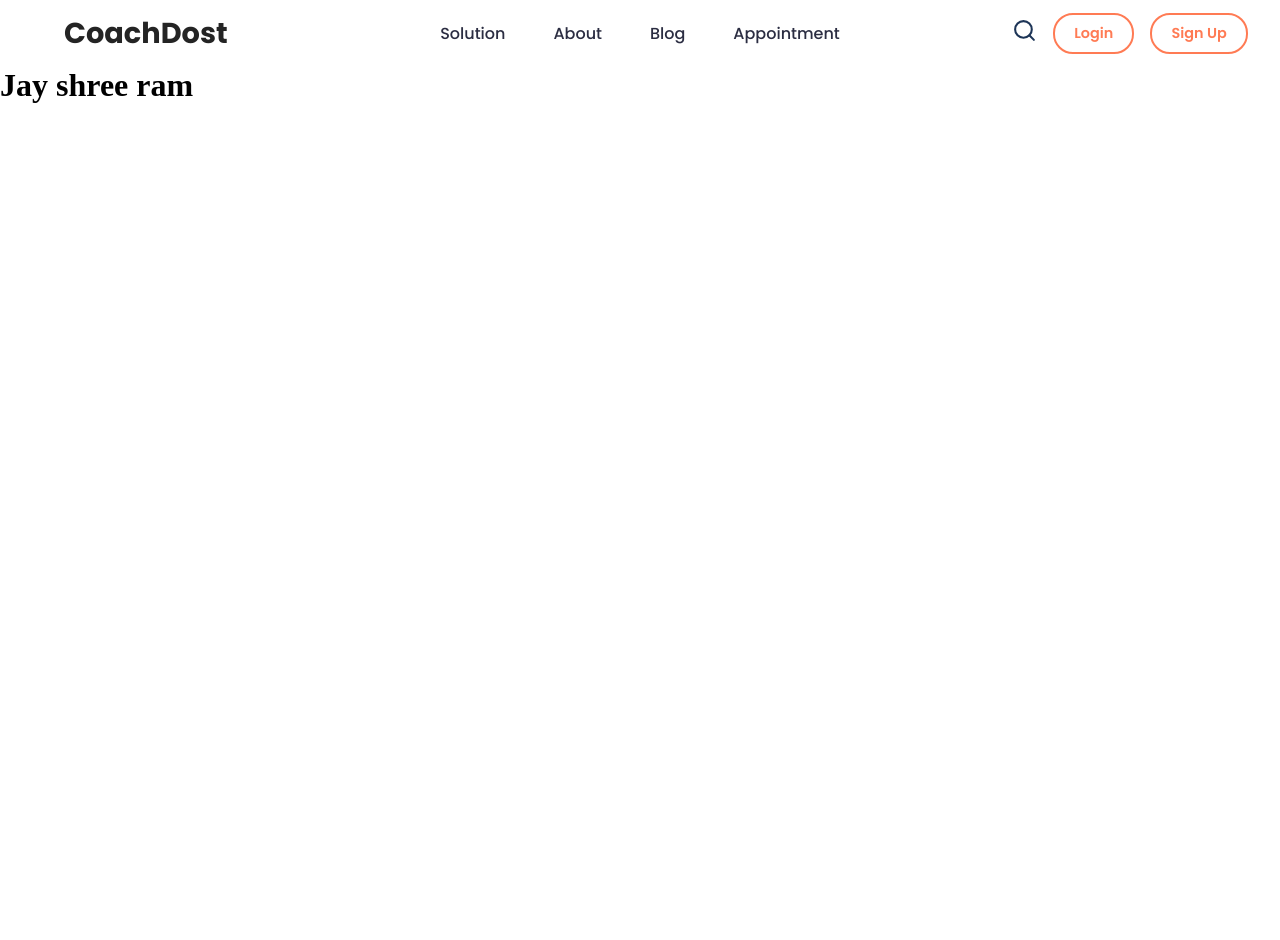
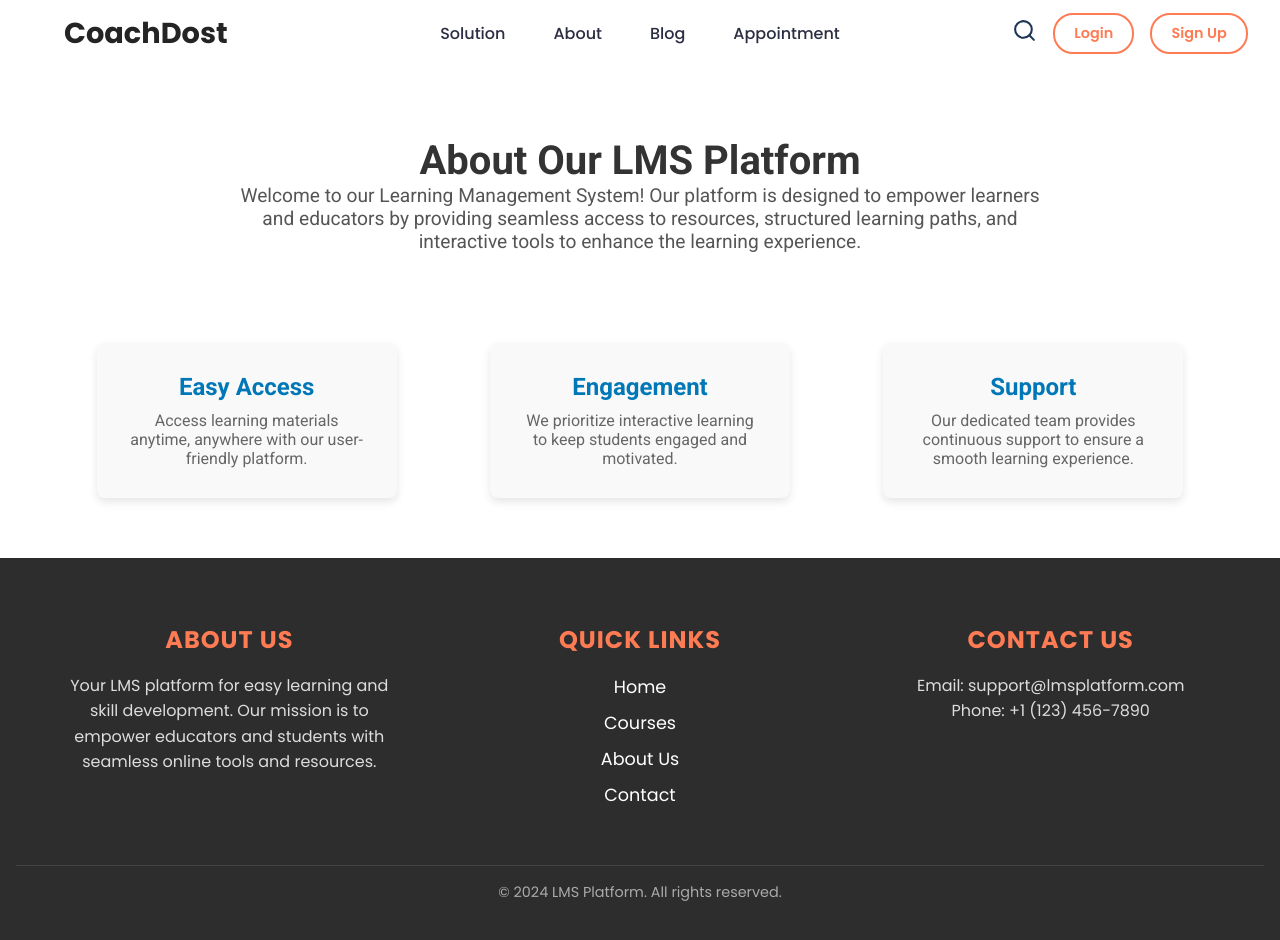
Before and after one commit to gurudesh0801/coachdost, a React (Vite) app: page /about in a window 1280 px wide. Shown: the top 940 px of the page. Before the commit the page ends 800 px from the top, so only its background shows below. Built offline with nearby package versions, Linux system fonts and the light colour scheme; a web font is replaced by a local one.

Commit message:
add aboutus page

```diff
--- a/src/App.jsx
+++ b/src/App.jsx
@@ -4,6 +4,7 @@ import "./App.css";
 import Home from "./Components/Home/Home";
 import Navbar from "./Components/Navbar/Navbar";
 import About from "./Components/About/About";
+import Footer from "./Components/Footer/Footer";
 
 function App() {
   return (
@@ -13,6 +14,7 @@ function App() {
         <Route path="/" element={<Home />} />
         <Route path="/about" element={<About />} />
       </Routes>
+      <Footer />
     </Router>
   );
 }
--- /dev/null
+++ b/src/Components/About/About.css
@@ -0,0 +1,125 @@
+/* Import a clear font from Google Fonts */
+@import url("https://fonts.googleapis.com/css2?family=Roboto:wght@400;700&display=swap");
+
+body {
+  font-family: "Roboto", sans-serif;
+  margin: 0;
+  padding: 0;
+}
+
+.about-container {
+  max-width: 1200px;
+  margin: auto;
+  padding: 20px;
+  text-align: center;
+  opacity: 0;
+  animation: fadeIn 1s forwards;
+}
+
+.intro-section {
+  padding: 50px 0;
+  opacity: 0;
+  transform: translateY(20px);
+  animation: slideUp 1s forwards ease-out 0.5s;
+}
+
+.intro-section h1 {
+  font-size: 2.5em;
+  color: #333;
+}
+
+.intro-section p {
+  font-size: 1.2em;
+  color: #555;
+  max-width: 800px;
+  margin: auto;
+}
+
+.values-section {
+  display: flex;
+  justify-content: space-around;
+  flex-wrap: wrap;
+  padding: 40px 0;
+  gap: 20px;
+}
+
+.value-box {
+  background-color: #f9f9f9;
+  padding: 30px;
+  width: 300px;
+  box-shadow: 0 4px 8px rgba(0, 0, 0, 0.1);
+  border-radius: 8px;
+  transform: translateY(20px);
+  opacity: 0;
+  transition: transform 0.3s;
+  animation: slideIn 1s forwards ease-out;
+}
+
+.value-box:nth-child(1) {
+  animation-delay: 1s;
+}
+.value-box:nth-child(2) {
+  animation-delay: 1.2s;
+}
+.value-box:nth-child(3) {
+  animation-delay: 1.4s;
+}
+
+.value-box:hover {
+  transform: scale(1.05);
+}
+
+.value-box h2 {
+  color: #0077b6;
+  font-size: 1.5em;
+  margin-bottom: 10px;
+}
+
+.value-box p {
+  color: #666;
+  font-size: 1em;
+}
+
+/* Keyframes for animations */
+@keyframes fadeIn {
+  from {
+    opacity: 0;
+  }
+  to {
+    opacity: 1;
+  }
+}
+
+@keyframes slideUp {
+  from {
+    opacity: 0;
+    transform: translateY(20px);
+  }
+  to {
+    opacity: 1;
+    transform: translateY(0);
+  }
+}
+
+@keyframes slideIn {
+  from {
+    opacity: 0;
+    transform: translateY(20px);
+  }
+  to {
+    opacity: 1;
+    transform: translateY(0);
+  }
+}
+
+/* Responsive adjustments */
+@media (max-width: 768px) {
+  .values-section {
+    flex-direction: column;
+    align-items: center;
+  }
+
+  .value-box {
+    width: 80%;
+  }
+}
--- a/src/Components/About/About.jsx
+++ b/src/Components/About/About.jsx
@@ -1,9 +1,42 @@
 import React from "react";
+import "./About.css";
 
 const About = () => {
   return (
-    <div>
-      <h1>Jay shree ram</h1>
+    <div className="about-container">
+      <section className="intro-section">
+        <h1>About Our LMS Platform</h1>
+        <p>
+          Welcome to our Learning Management System! Our platform is designed to
+          empower learners and educators by providing seamless access to
+          resources, structured learning paths, and interactive tools to enhance
+          the learning experience.
+        </p>
+      </section>
+
+      <section className="values-section">
+        <div className="value-box">
+          <h2>Easy Access</h2>
+          <p>
+            Access learning materials anytime, anywhere with our user-friendly
+            platform.
+          </p>
+        </div>
+        <div className="value-box">
+          <h2>Engagement</h2>
+          <p>
+            We prioritize interactive learning to keep students engaged and
+            motivated.
+          </p>
+        </div>
+        <div className="value-box">
+          <h2>Support</h2>
+          <p>
+            Our dedicated team provides continuous support to ensure a smooth
+            learning experience.
+          </p>
+        </div>
+      </section>
     </div>
   );
 };
--- /dev/null
+++ b/src/Components/Footer/Footer.css
@@ -0,0 +1,132 @@
+/* Global Footer Styles */
+.footer {
+  background-color: #2d2d2d;
+  color: #fff;
+  padding: 3rem 1rem;
+  font-family: "Poppins", sans-serif;
+  text-align: center;
+  position: relative;
+  overflow: hidden;
+}
+
+.footer-container {
+  display: flex;
+  justify-content: space-between;
+  flex-wrap: wrap;
+  gap: 2rem;
+  max-width: 1200px;
+  margin: 0 auto;
+}
+
+.footer-about,
+.footer-links,
+.footer-contact {
+  flex: 1 1 250px;
+  padding: 1rem;
+}
+
+.footer-about h2,
+.footer-links h2,
+.footer-contact h2 {
+  font-size: 1.5rem;
+  margin-bottom: 1rem;
+  color: #ff7b54;
+  font-weight: 700;
+  text-transform: uppercase;
+  letter-spacing: 1px;
+}
+
+.footer-about p,
+.footer-links ul,
+.footer-contact p {
+  font-size: 1rem;
+  color: #ddd;
+  line-height: 1.6;
+}
+
+/* Quick Links */
+.footer-links ul {
+  list-style: none;
+  padding: 0;
+}
+
+.footer-links ul li {
+  margin: 0.5rem 0;
+}
+
+.footer-links ul li a {
+  color: #fff;
+  text-decoration: none;
+  font-size: 1.1rem;
+  transition: color 0.3s ease;
+}
+
+.footer-links ul li a:hover {
+  color: #ff7b54;
+}
+
+/* Social Media Icons */
+.footer-social {
+  display: flex;
+  justify-content: center;
+  gap: 1rem;
+  margin-top: 1rem;
+}
+
+.footer-social a {
+  color: #fff;
+  font-size: 1.5rem;
+  transition: transform 0.3s ease, color 0.3s ease;
+}
+
+.footer-social a:hover {
+  transform: scale(1.1);
+  color: #ff7b54;
+}
+
+/* Footer Bottom */
+.footer-bottom {
+  margin-top: 2rem;
+  font-size: 0.9rem;
+  color: #aaa;
+  padding-top: 1rem;
+  border-top: 1px solid #444;
+}
+
+/* Responsive Design */
+@media (max-width: 768px) {
+  .footer-container {
+    flex-direction: column;
+    align-items: center;
+  }
+
+  .footer-about,
+  .footer-links,
+  .footer-contact {
+    flex: 1 1 100%;
+    text-align: center;
+  }
+
+  .footer-about p,
+  .footer-links ul li a,
+  .footer-contact p {
+    font-size: 0.9rem;
+  }
+
+  .footer-social {
+    justify-content: center;
+    margin-top: 1rem;
+  }
+}
+
+@media (max-width: 480px) {
+  .footer-about h2,
+  .footer-links h2,
+  .footer-contact h2 {
+    font-size: 1.2rem;
+  }
+
+  .footer-bottom {
+    font-size: 0.8rem;
+  }
+}
--- a/src/Components/Footer/Footer.jsx
+++ b/src/Components/Footer/Footer.jsx
@@ -0,0 +1,60 @@
+// Footer.jsx
+import React from "react";
+import "./Footer.css";
+
+const Footer = () => {
+  return (
+    <footer className="footer">
+      <div className="footer-container">
+        <div className="footer-about">
+          <h2>About Us</h2>
+          <p>
+            Your LMS platform for easy learning and skill development. Our
+            mission is to empower educators and students with seamless online
+            tools and resources.
+          </p>
+        </div>
+
+        <div className="footer-links">
+          <h2>Quick Links</h2>
+          <ul>
+            <li>
+              <a href="#home">Home</a>
+            </li>
+            <li>
+              <a href="#courses">Courses</a>
+            </li>
+            <li>
+              <a href="#about">About Us</a>
+            </li>
+            <li>
+              <a href="#contact">Contact</a>
+            </li>
+          </ul>
+        </div>
+
+        <div className="footer-contact">
+          <h2>Contact Us</h2>
+          <p>Email: support@lmsplatform.com</p>
+          <p>Phone: +1 (123) 456-7890</p>
+          <div className="footer-social">
+            <a href="#facebook" aria-label="Facebook">
+              <i className="fab fa-facebook-f"></i>
+            </a>
+            <a href="#twitter" aria-label="Twitter">
+              <i className="fab fa-twitter"></i>
+            </a>
+            <a href="#linkedin" aria-label="LinkedIn">
+              <i className="fab fa-linkedin-in"></i>
+            </a>
+          </div>
+        </div>
+      </div>
+      <p className="footer-bottom">
+        &copy; {new Date().getFullYear()} LMS Platform. All rights reserved.
+      </p>
+    </footer>
+  );
+};
+
+export default Footer;
--- a/src/Components/Navbar/Navbar.css
+++ b/src/Components/Navbar/Navbar.css
@@ -1,7 +1,5 @@
 @import url("https://fonts.googleapis.com/css2?family=Pacifico&family=Poppins:wght@400;500;600&display=swap");
 
-/* Navbar styling */
-/* Navbar styling */
 .navbar {
   display: flex;
   justify-content: space-around;
```
Also changed, not shown: src/Components/About/Counter.css (added, +36 -0 lines), src/Components/About/Counter.jsx (added, +32 -0 lines).
